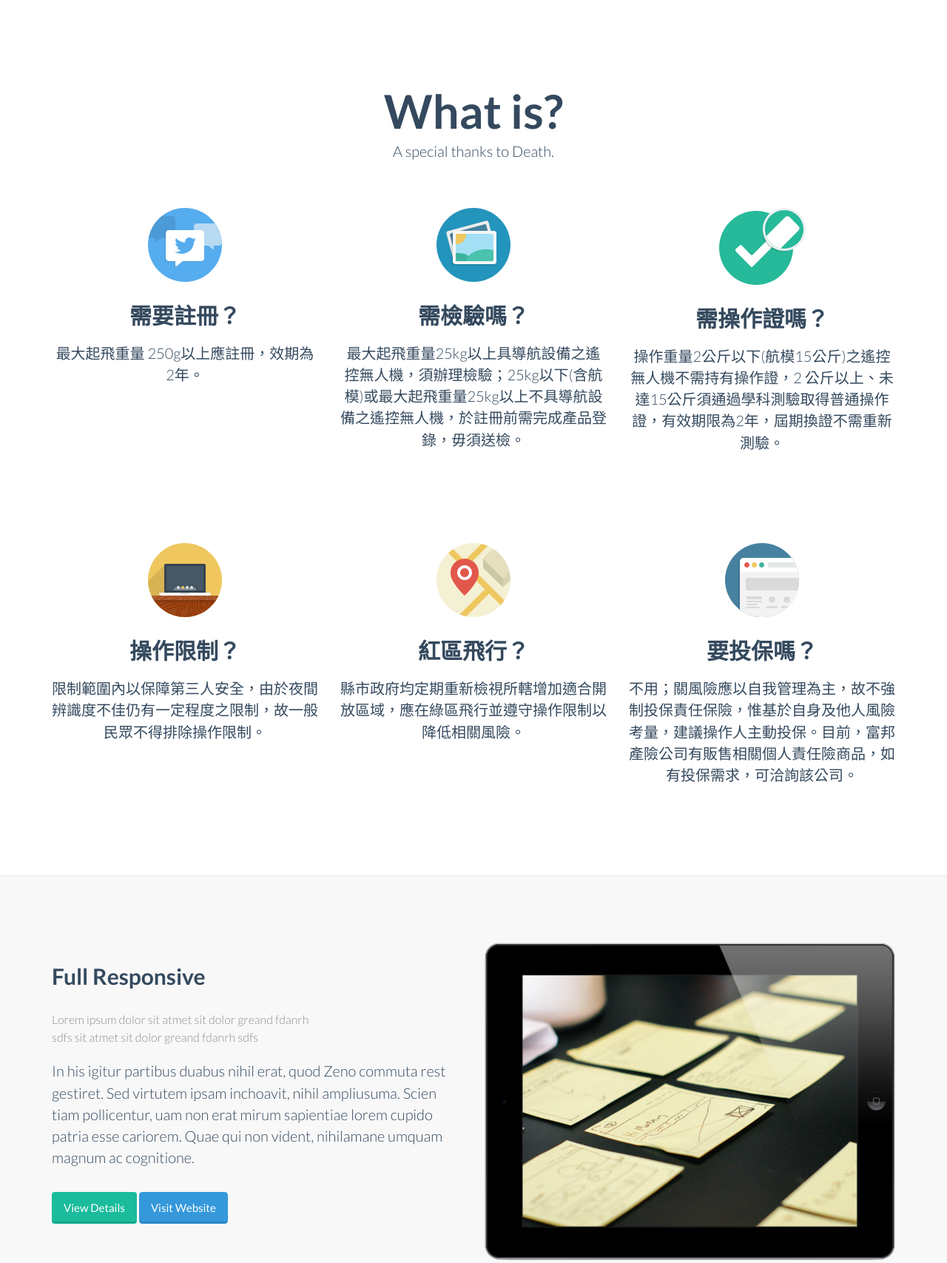
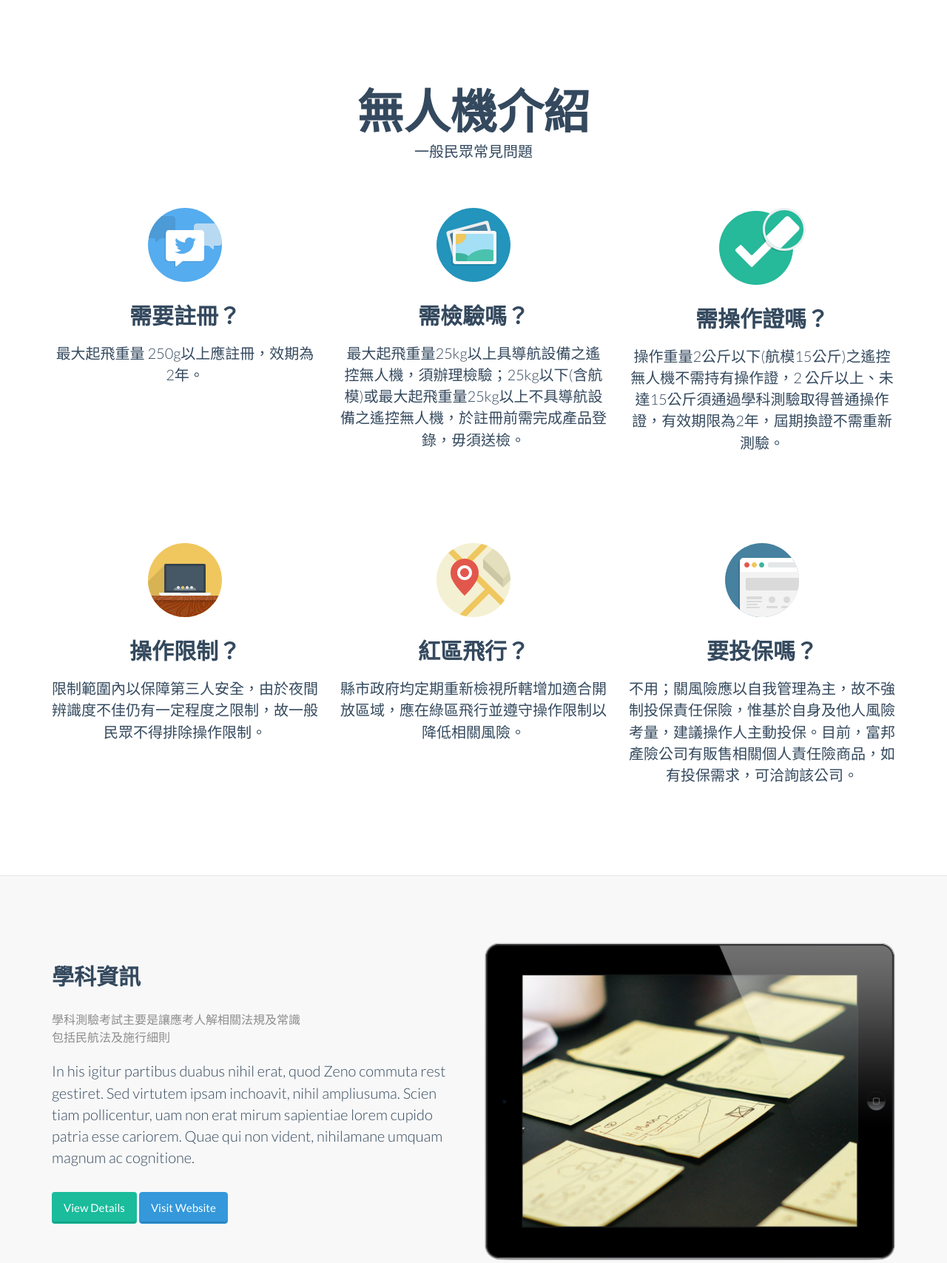
Before and after one commit to yoyoy0403/webox2, a plain HTML site: page index.html in a window 1280 px wide. Shown: the part 865-2572 px from the top of the page at 74% size. Drawn offline with Linux system fonts and the light colour scheme.

Commit message:
Update index.html

```diff
--- a/index.html
+++ b/index.html
@@ -60,7 +60,7 @@
     <div class="intro-header">
 		<div class="col-xs-12 text-center abcen1">
 			<h1 class="h1_home wow fadeIn" data-wow-delay="0.4s">無人機介紹</h1>
-			<h3 class="h3_home wow fadeIn" data-wow-delay="0.6s">Clean & minimal Theme</h3>
+			<h3 class="h3_home wow fadeIn" data-wow-delay="0.6s">學術科測介紹</h3>
 			<ul class="list-inline intro-social-buttons">
 				<li><a href="https://twitter.com/galantiandrea" class="btn  btn-lg mybutton_cyano wow fadeIn" data-wow-delay="0.8s"><span class="network-name">Twitter</span></a>
 				</li>
@@ -108,8 +108,8 @@
 		<div class="container">
 
 			<div class="col-md-6 col-md-offset-3 text-center wrap_title">
-				<h2>What is?</h2>
-				<p class="lead" style="margin-top:0">A special thanks to Death.</p>
+				<h2>無人機介紹</h2>
+				<p class="lead" style="margin-top:0">一般民眾常見問題</p>
 
 			</div>
 
@@ -177,8 +177,8 @@
                 </div>
 
                 <div class="col-sm-6 wow fadeInLeftBig"  data-animation-delay="200">
-                    <h3 class="section-heading">Full Responsive</h3>
-					<div class="sub-title lead3">Lorem ipsum dolor sit atmet sit dolor greand fdanrh<br> sdfs sit atmet sit dolor greand fdanrh sdfs</div>
+                    <h3 class="section-heading">學科資訊</h3>
+					<div class="sub-title lead3">學科測驗考試主要是讓應考人解相關法規及常識<br>包括民航法及施行細則</div>
                     <p class="lead">
 						In his igitur partibus duabus nihil erat, quod Zeno commuta rest gestiret.
 						Sed virtutem ipsam inchoavit, nihil ampliusuma. Scien tiam pollicentur,
@@ -267,8 +267,8 @@
         <div class="container">
           <div class="row" >
 			 <div class="col-md-6 col-md-offset-3 text-center wrap_title ">
-				<h2>Screen App</h2>
-				<p class="lead" style="margin-top:0">A special thanks to Death.</p>
+				<h2>術科術科資訊</h2>
+				<p class="lead" style="margin-top:0">練習再練習操控</p>
 			 </div>
 		  </div>
 		    <div class="row wow bounceInUp" >
```
